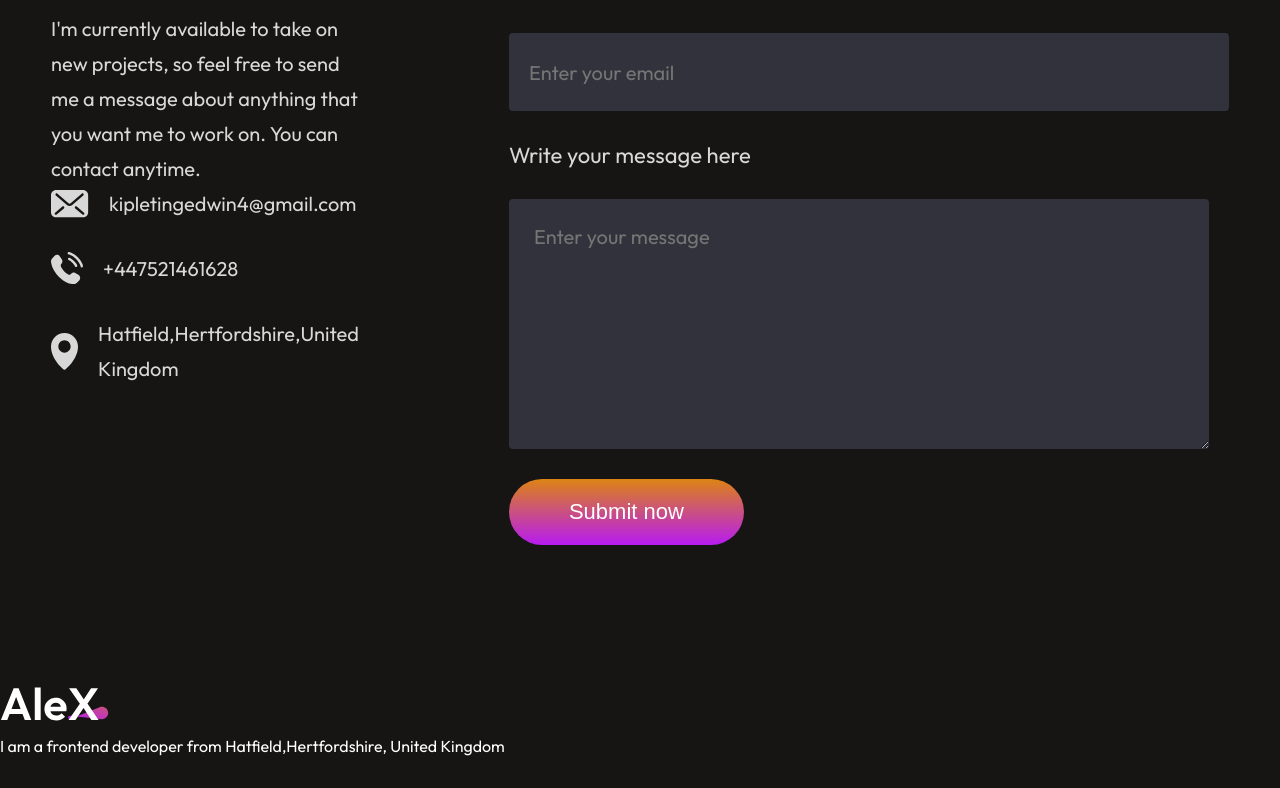
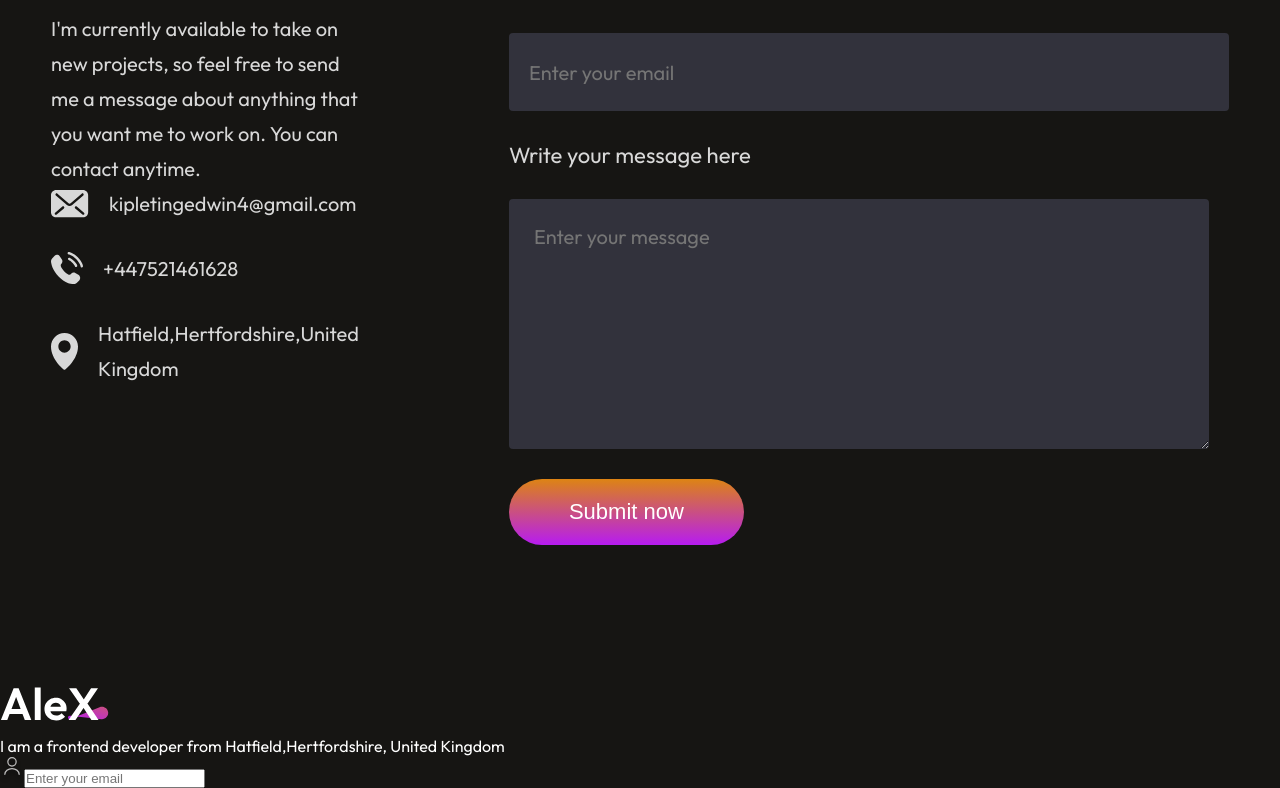
Before and after one commit to KipletingEdwin/kipleting-edwin-portfolio, a React (Vite) app: page / in a window 1280 px wide. Shown: the part 5778-6566 px from the top of the page. Before the commit the page ends 6534 px from the top, so only its background shows below. Built offline with nearby package versions, Linux system fonts and the light colour scheme.

Commit message:
add html structure for footer-top-left

```diff
--- a/src/Components/Footer/Footer.jsx
+++ b/src/Components/Footer/Footer.jsx
@@ -1,6 +1,7 @@
 import React from 'react'
 import'./Footer.css'
 import footer_logo from '../../assets/footer_logo.svg'
+import user_icon from '../../assets/user_icon.svg'
 
 const Footer = () => {
   return (
@@ -10,6 +11,13 @@ const Footer = () => {
           <img src={footer_logo} alt="footer-logo" />
           <p> I am a frontend developer from Hatfield,Hertfordshire, United Kingdom</p>
         </div>
+        <div className='footer-top-right'>
+          <div className="footer-email-input">
+            <img src={user_icon} alt="user_icon" />
+            <input type="text" placeholder='Enter your email' />
+          </div>
+
+        </div>
       </div>
     </div>
   )
```
